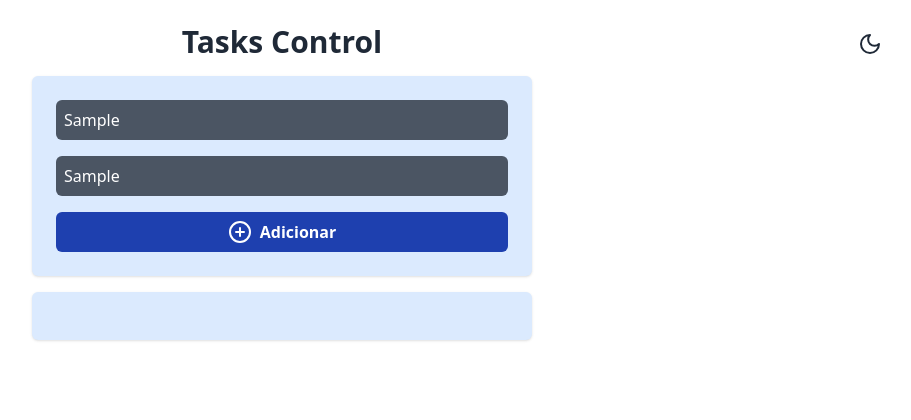
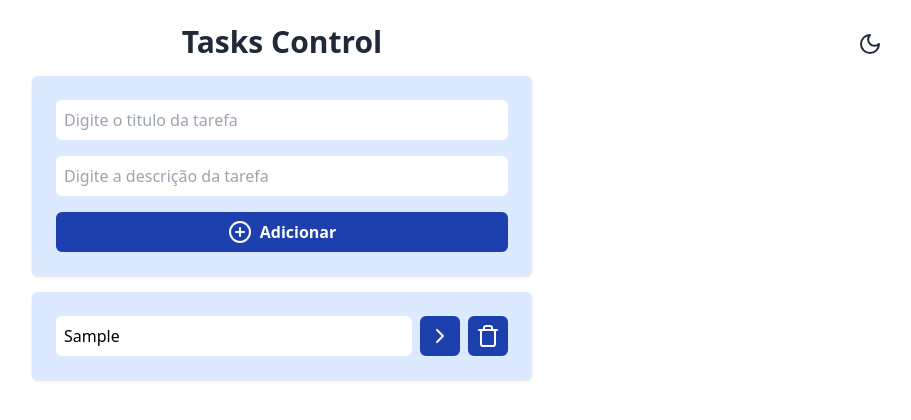
Before and after one commit to GiovanniDonati/learningReact, a React (Vite) app: page / in a window 1280 px wide. Both pictures are taken after typing "Sample", "Sample" into the empty fields and a click on the button "Adicionar". Shown: the top 420 px of the page, without its empty margins (358-1269 px from the left). Built offline with nearby package versions, Linux system fonts and the light colour scheme.

Commit message:
bug on input and style dark in task, OK

```diff
--- a/src/components/AddTasks.jsx
+++ b/src/components/AddTasks.jsx
@@ -5,7 +5,6 @@ import Input from "./Input";
 function AddTasks({ onAddTaskSubmit, themeMode }) {
   const [title, setTitle] = useState("");
   const [description, setDescription] = useState("");
-  console.log(title, description);
 
   return (
     <div
--- a/src/components/Button.jsx
+++ b/src/components/Button.jsx
@@ -1,5 +1,5 @@
 function Button({ darkMode, children, ...props }) {
-  const itsDark = "bg-blue-300 text-black hover:bg-blue-200";
+  const itsDark = "bg-blue-600 text-black hover:bg-blue-400";
   const itsLight = "bg-blue-800 text-white hover:bg-blue-500";
   return (
     <button
--- a/src/components/Input.jsx
+++ b/src/components/Input.jsx
@@ -1,10 +1,10 @@
-function Input(themeMode, props) {
+function Input({ themeMode, ...props }) {
   return (
     <input
+      {...props}
       className={`${
         themeMode ? "bg-gray-600 text-white" : "bg-white"
       } p-2 rounded-md text-base font-medium`}
-      {...props}
     />
   );
 }
--- a/src/components/Tasks.jsx
+++ b/src/components/Tasks.jsx
@@ -12,23 +12,20 @@ function Tasks({ tasks, onTaskClick, onDeleteTaskClick, themeMode }) {
     navigate(`/taskpage?${query.toString()}`);
   }
 
-  const themeDark = "bg-gray-500";
-  const themeLight = "bg-blue-100";
-
   return (
     <ul
       className={`${
-        themeMode ? themeDark : themeLight
+        themeMode ? "bg-neutral-900" : "bg-blue-100"
       } space-y-4 p-6 rounded-md shadow`}
     >
       {tasks.map((task) => (
         <li key={task.id} className="flex gap-2">
           <button
             onClick={() => onTaskClick(task.id)}
-            className={`bg-white w-full text-left text-base font-medium text-black-500 p-2 rounded-md hover:bg-gray-100
-                            ${
-                              task.isCompleted && "line-through text-gray-500"
-                            }`}
+            className={`${
+              themeMode ? "bg-gray-600 text-white" : "bg-white"
+            } w-full text-left text-base font-medium text-black-500 p-2 rounded-md
+            ${task.isCompleted && "line-through text-gray-500"}`}
           >
             {task.title}
           </button>
```
